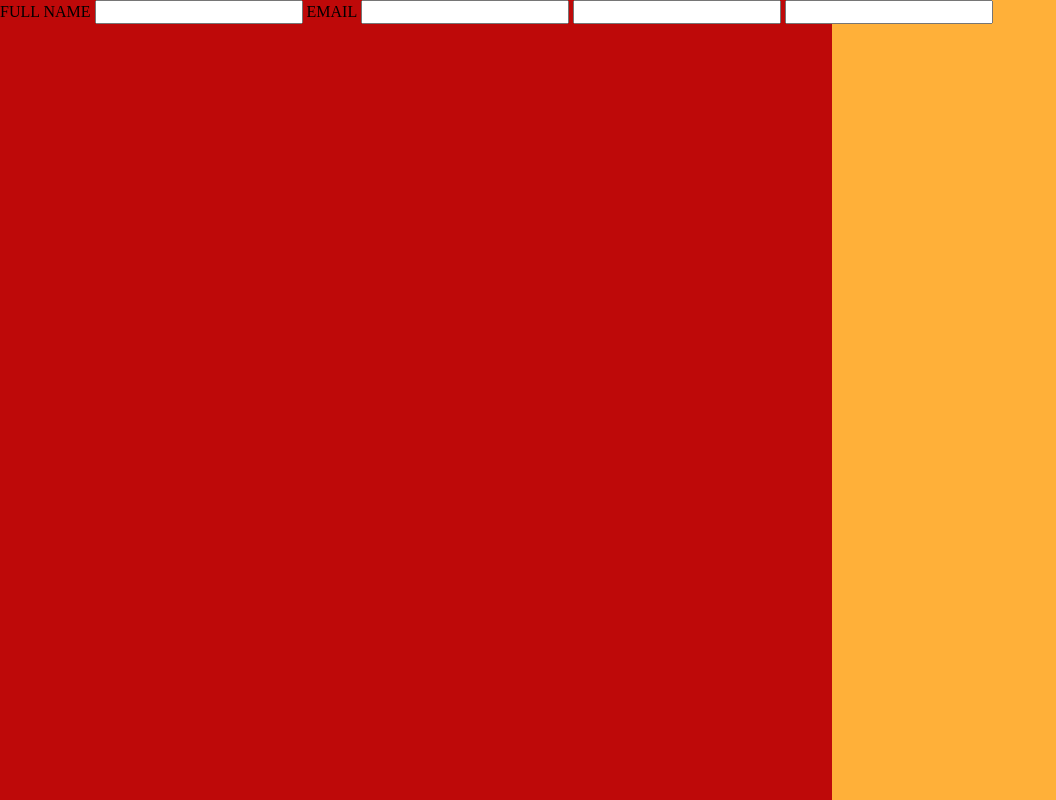
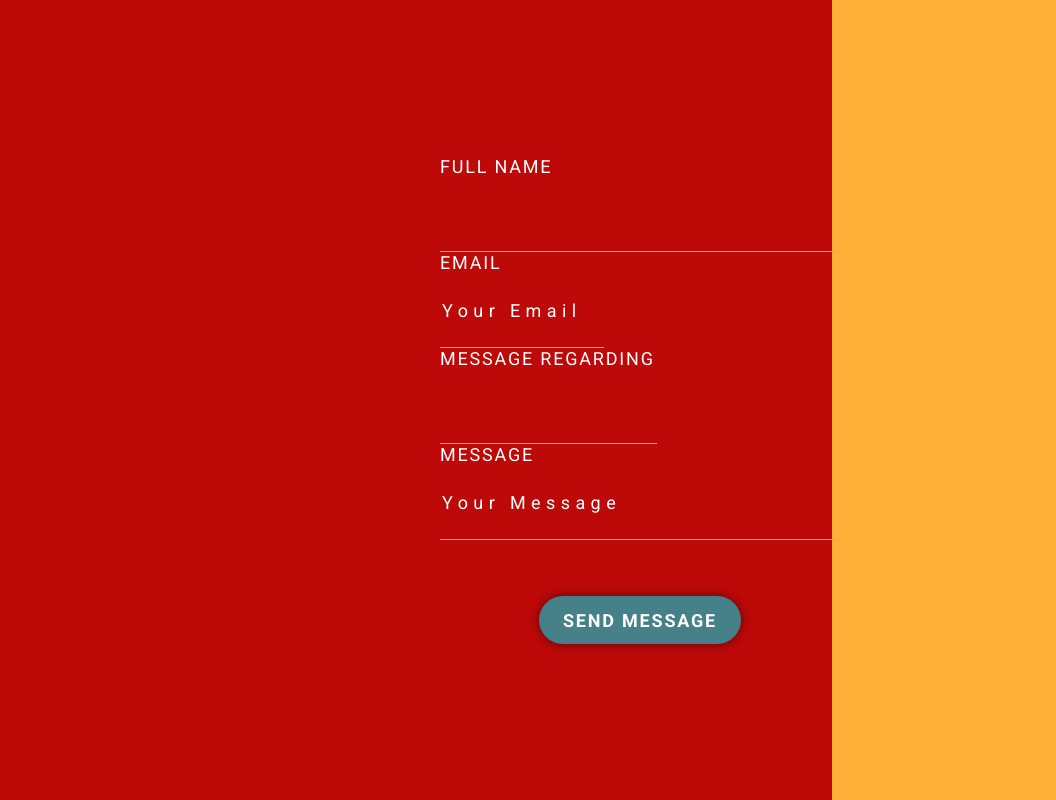
Before and after one commit to reevcrona/Assignment-lesson-07, a plain HTML site: page index.html in a window 1280 px wide. Shown: the whole page, without its empty margins (0-1056 px from the left). Drawn offline with Linux system fonts and the light colour scheme.

Commit message:
Added stylign for the form and seperated the form into groups

```diff
--- a/index.html
+++ b/index.html
@@ -5,20 +5,39 @@
     <meta name="viewport" content="width=device-width, initial-scale=1.0">
     <link rel="stylesheet" href="styles/normalize.css">
     <link rel="stylesheet" href="styles/index.css">
+    <link rel="preconnect" href="https://fonts.googleapis.com">
+    <link rel="preconnect" href="https://fonts.gstatic.com" crossorigin>
+    <link href="https://fonts.googleapis.com/css2?family=Roboto:ital,wght@0,100;0,300;0,400;0,500;0,700;0,900;1,100;1,300;1,400;1,500;1,700;1,900&display=swap" rel="stylesheet">
     <title>Document</title>
 </head>
 <body>
     <main>
-        <form action="">
-            <label for="full-name">FULL NAME</label>
-            <input type="text" name="full-name" id="full-name">
-            <label for="">EMAIL</label>
-            <input type="email" name="email" id="email">
-            <label for="message-regarding"></label>
-            <input type="text" name="message-regarding" id="message-regarding">
-            <label for="message"></label>
-            <input type="text" name="message" id="message">
-        </form>
+        <main>
+            <form class="form" action="">
+                <div class="form-group">
+                    <label for="full-name" class="label full-name-label">Full name</label>
+                    <input type="text" name="full-name" id="full-name">
+                </div>
+
+                <div class="form-group">
+                    <label for="email" class="label email-label">EMAIL</label>
+                    <input type="email" name="email" id="email" placeholder="Your Email">
+                </div>
+
+                <div class="form-group">
+                    <label for="message-regarding" class="label regarding-label">MESSAGE REGARDING</label>
+                    <input type="text" name="message-regarding" id="message-regarding">
+                </div>
+
+                <div class="form-group">
+                    <label for="message" class="label message-label">MESSAGE</label>
+                    <input type="text" name="message" id="message" placeholder="Your Message">
+                </div>
+
+                <div class="form-group">
+                    <button type="submit" class="form-button">Send Message</button>
+                </div>
+            </form>
     </main>
 </body>
 </html>
--- a/styles/index.css
+++ b/styles/index.css
@@ -8,4 +8,106 @@ main{
     width: 100%;
     background: linear-gradient(to right, #BE0909 65%, #FFB039 35%);
     height: 100vh;
+    display: flex;
+    align-items: center;
+    justify-content: center;
 }
+
+.form{
+    display: flex;
+    flex-direction: column;
+    justify-content: space-around;
+    width: 100%;
+    max-width: 400px;
+
+}
+input{
+    color: #FDFFFF;
+    font-family: 'Roboto';
+    font-style: normal;
+    font-weight: 400;
+    font-size: 18px;
+    line-height: 21px;
+    letter-spacing: 0.3em;
+}
+input::placeholder{
+
+    color: #FDFFFF;
+    font-family: 'Roboto';
+    font-style: normal;
+    font-weight: 400;
+    font-size: 18px;
+    line-height: 21px;
+    letter-spacing: 0.3em;
+
+}
+
+.label{
+    color: #FEFFFF;
+    font-family: 'Roboto';
+    font-style: normal;
+    font-weight: 400;
+    font-size: 18px;
+    line-height: 21px;
+    letter-spacing: 0.1em;
+    text-transform: uppercase;
+
+
+
+
+}
+#full-name{
+    width: 100%;
+    max-width: 400px;
+    height: 72px;
+    background-color: transparent;
+    border: none;
+    border-bottom: 1px solid #9DBEBB;
+
+}
+#email{
+    width: 160px;
+    height: 72px;
+    background-color: transparent;
+    border: none;
+    border-bottom: 1px solid #9DBEBB;
+
+}
+#message-regarding{
+    width: 213px;
+    height: 72px;
+    background-color: transparent;
+    border: none;
+    border-bottom: 1px solid #9DBEBB;
+}
+#message{
+    width: 400;
+    height: 72px;
+    background-color: transparent;
+    border: none;
+    border-bottom: 1px solid #9DBEBB;
+}
+.form-button{
+    margin-top: 56px;
+    width: 202px;
+    height: 48px;
+    background: #468189;
+    box-shadow: 0px 0px 12px rgba(0, 0, 0, 0.5);
+    border-radius: 40px;
+
+    font-family: 'Roboto';
+    font-style: normal;
+    font-weight: 700;
+    font-size: 18px;
+    line-height: 21px;
+    text-align: center;
+    letter-spacing: 0.1em;
+    text-transform: uppercase;
+    color: #FFFFFF;
+    border: none;
+    align-self: center;
+}
+.form-group{
+    display: flex;
+    flex-direction: column;
+}
```
